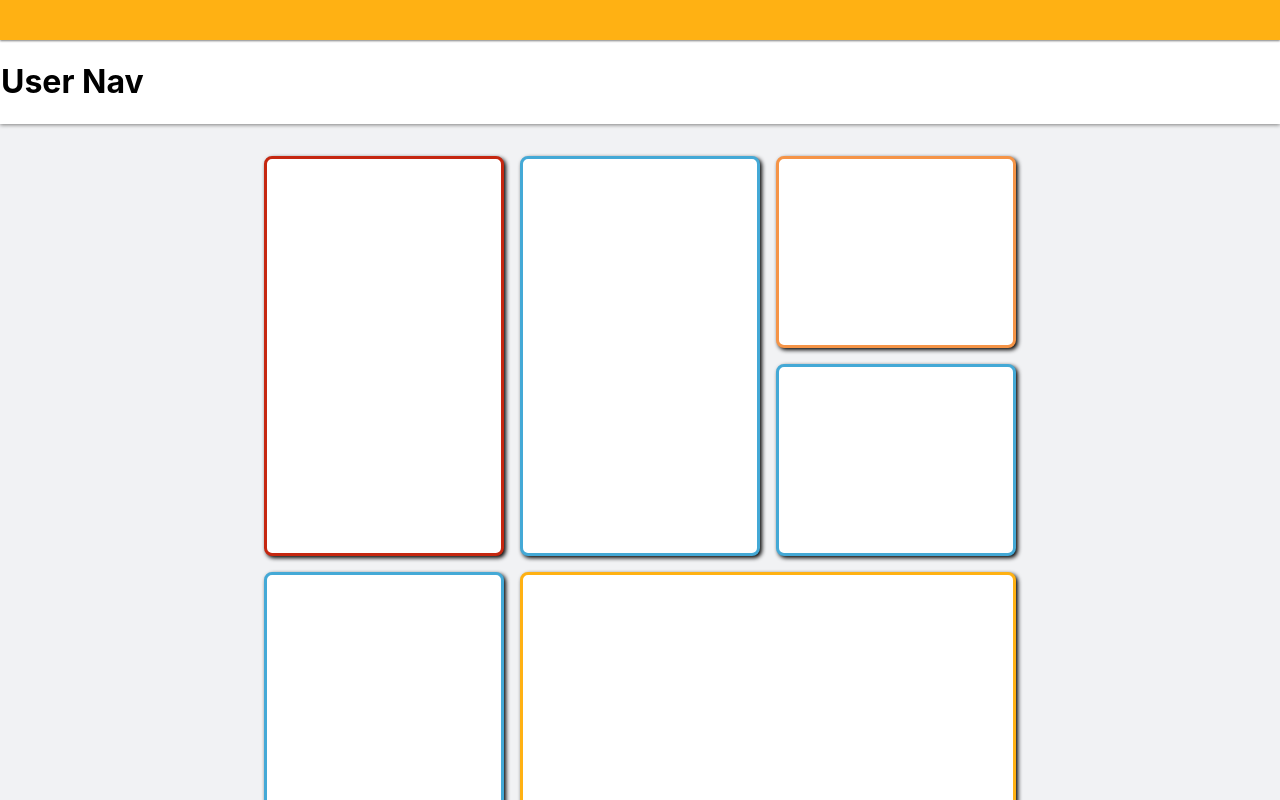
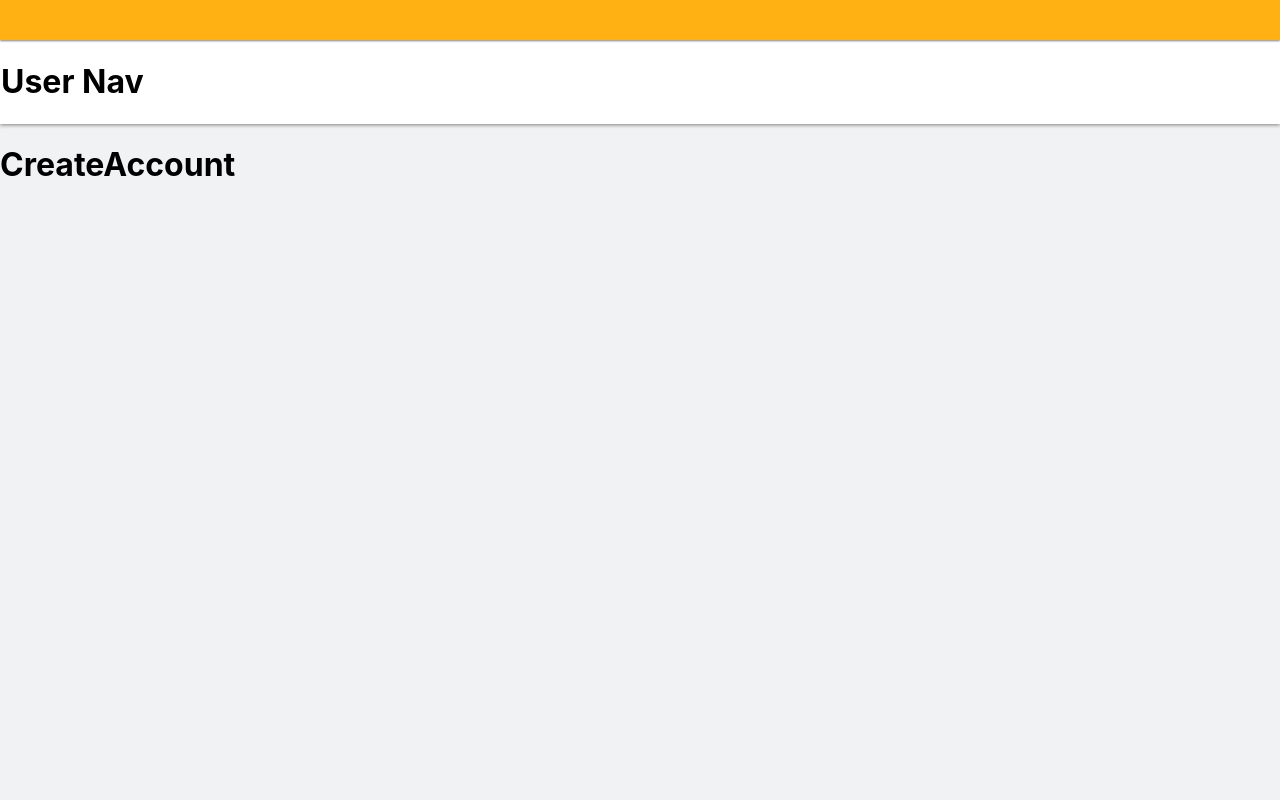
Before and after one commit to gsuemith/summer-friendship-react, a React (Create React App) app: page /account/create in a window 1280 px wide. Shown: the top 800 px of the page. Built offline with nearby package versions, Linux system fonts and the light colour scheme.

Commit message:
installed routing

```diff
--- a/src/App.js
+++ b/src/App.js
@@ -1,7 +1,11 @@
+import React from 'react'
+import { Switch, Route, Link } from 'react-router-dom'
+
 import Header from './components/Header'
 import AccountNav from './components/AccountNav'
 
 import Home from './views/Home'
+import Register from './views/CreateAccount'
 
 import './App.css';
 
@@ -10,7 +14,14 @@ function App() {
     <div className="App">
       <Header />
       <AccountNav />
-      <Home />
+      <Switch>
+        <Route path="/account/create">
+          <Register/>
+        </Route>
+        <Route path="/">
+          <Home/>
+        </Route>
+      </Switch>
     </div>
   );
 }
--- a/src/index.js
+++ b/src/index.js
@@ -1,12 +1,15 @@
 import React from 'react';
 import ReactDOM from 'react-dom';
+import { BrowserRouter as Router } from 'react-router-dom'
 import './index.css';
 import App from './App';
 import reportWebVitals from './reportWebVitals';
 
 ReactDOM.render(
   <React.StrictMode>
-    <App />
+    <Router>
+      <App />
+    </Router>
   </React.StrictMode>,
   document.getElementById('root')
 );
--- /dev/null
+++ b/src/views/CreateAccount.js
@@ -0,0 +1,11 @@
+import React from 'react'
+
+function CreateAccount() {
+  return (
+    <div>
+      <h1>CreateAccount</h1>
+    </div>
+  )
+}
+
+export default CreateAccount
```
Also changed, not shown: src/components/Header.js (+2 -6 lines), src/views/Register.js (deleted, +0 -11 lines).
